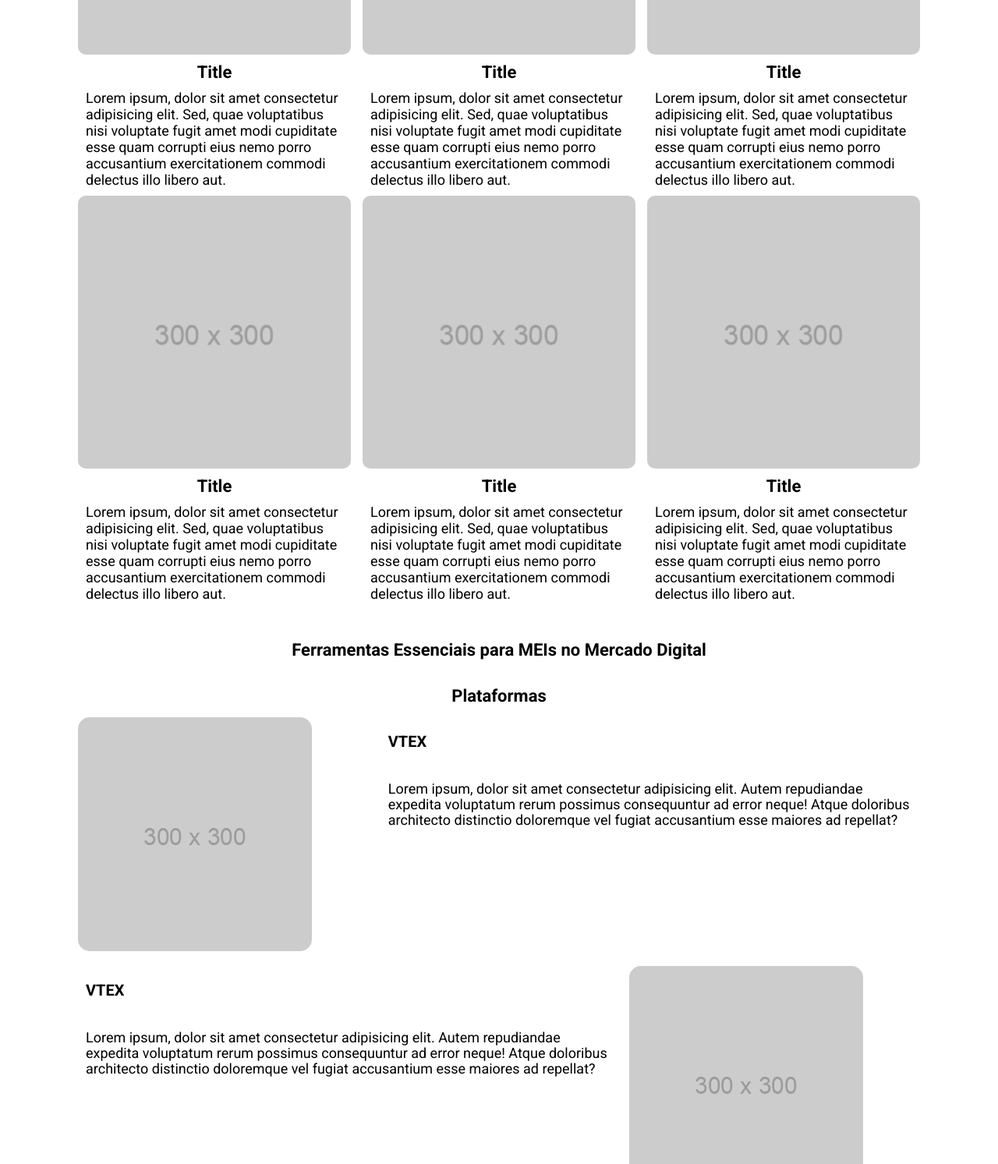
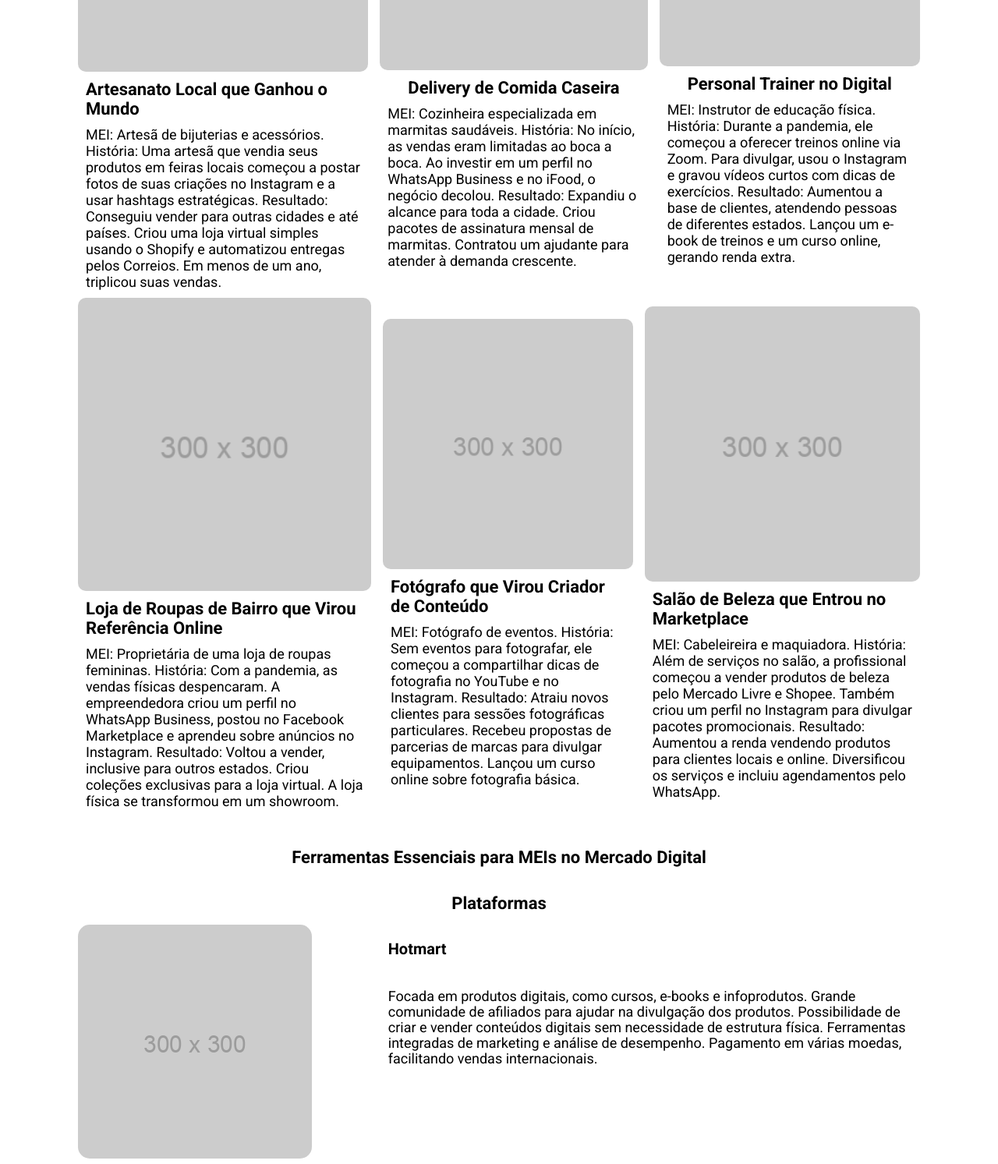
Before and after one commit to Development-Group-UNG/Landing-Page, a website: page index.html in a window 1280 px wide. Shown: the part 1800-3293 px from the top of the page at 78% size. Drawn offline with nearby package versions, Linux system fonts and the light colour scheme.

Commit message:
feat: text tools

```diff
--- a/index.html
+++ b/index.html
@@ -369,26 +369,40 @@
 
                 <div class="care__line--container">
                     <img class="care__line--image" src="./src/assets/images/300x300.png" alt="Banner Case de sucesso">
-                    <h2 class="care__line--title">Title</h2>
+                    <h2 class="care__line--title">Artesanato Local que Ganhou o Mundo</h2>
                     <h3 class="care__line--description">
-                        Lorem ipsum, dolor sit amet consectetur adipisicing elit. Sed, quae voluptatibus nisi voluptate fugit amet modi cupiditate esse quam corrupti eius nemo porro accusantium exercitationem commodi delectus illo libero aut.
+                        MEI: Artesã de bijuterias e acessórios.
+                        História: Uma artesã que vendia seus produtos em feiras locais começou a postar fotos de suas criações no Instagram e a usar hashtags estratégicas.
+                        Resultado:
+
+                        Conseguiu vender para outras cidades e até países.
+                        Criou uma loja virtual simples usando o Shopify e automatizou entregas pelos Correios.
+                        Em menos de um ano, triplicou suas vendas.
                     </h3>
                 </div>
 
                 <div class="care__line--container">
                     <img class="care__line--image" src="./src/assets/images/300x300.png" alt="Banner Case de sucesso">
-                    <h2 class="care__line--title">Title</h2>
+                    <h2 class="care__line--title">Delivery de Comida Caseira</h2>
                     <h3 class="care__line--description">
-                        Lorem ipsum, dolor sit amet consectetur adipisicing elit. Sed, quae voluptatibus nisi voluptate fugit amet modi cupiditate esse quam corrupti eius nemo porro accusantium exercitationem commodi delectus illo libero aut.
-                    </h3>
+                        MEI: Cozinheira especializada em marmitas saudáveis.
+                        História: No início, as vendas eram limitadas ao boca a boca. Ao investir em um perfil no WhatsApp Business e no iFood, o negócio decolou.
+                        Resultado:
+
+                        Expandiu o alcance para toda a cidade.
+                        Criou pacotes de assinatura mensal de marmitas.
+                        Contratou um ajudante para atender à demanda crescente.                    </h3>
                 </div>
 
                 <div class="care__line--container">
                     <img class="care__line--image" src="./src/assets/images/300x300.png" alt="Banner Case de sucesso">
-                    <h2 class="care__line--title">Title</h2>
+                    <h2 class="care__line--title">Personal Trainer no Digital</h2>
                     <h3 class="care__line--description">
-                        Lorem ipsum, dolor sit amet consectetur adipisicing elit. Sed, quae voluptatibus nisi voluptate fugit amet modi cupiditate esse quam corrupti eius nemo porro accusantium exercitationem commodi delectus illo libero aut.
-                    </h3>
+                        MEI: Instrutor de educação física.
+                        História: Durante a pandemia, ele começou a oferecer treinos online via Zoom. Para divulgar, usou o Instagram e gravou vídeos curtos com dicas de exercícios.
+                        Resultado:
+                        Aumentou a base de clientes, atendendo pessoas de diferentes estados.
+                        Lançou um e-book de treinos e um curso online, gerando renda extra.                    </h3>
                 </div>
             </div>
 
@@ -396,26 +410,39 @@
 
                 <div class="care__line--container">
                     <img class="care__line--image" src="./src/assets/images/300x300.png" alt="Banner Case de sucesso">
-                    <h2 class="care__line--title">Title</h2>
+                    <h2 class="care__line--title">Loja de Roupas de Bairro que Virou Referência Online</h2>
                     <h3 class="care__line--description">
-                        Lorem ipsum, dolor sit amet consectetur adipisicing elit. Sed, quae voluptatibus nisi voluptate fugit amet modi cupiditate esse quam corrupti eius nemo porro accusantium exercitationem commodi delectus illo libero aut.
-                    </h3>
+                        MEI: Proprietária de uma loja de roupas femininas.
+                        História: Com a pandemia, as vendas físicas despencaram. A empreendedora criou um perfil no WhatsApp Business, postou no Facebook Marketplace e aprendeu sobre anúncios no Instagram.
+                        Resultado:
+
+                        Voltou a vender, inclusive para outros estados.
+                        Criou coleções exclusivas para a loja virtual.
+                        A loja física se transformou em um showroom.                    </h3>
                 </div>
 
                 <div class="care__line--container">
                     <img class="care__line--image" src="./src/assets/images/300x300.png" alt="Banner Case de sucesso">
-                    <h2 class="care__line--title">Title</h2>
+                    <h2 class="care__line--title">Fotógrafo que Virou Criador de Conteúdo</h2>
                     <h3 class="care__line--description">
-                        Lorem ipsum, dolor sit amet consectetur adipisicing elit. Sed, quae voluptatibus nisi voluptate fugit amet modi cupiditate esse quam corrupti eius nemo porro accusantium exercitationem commodi delectus illo libero aut.
-                    </h3>
+                        MEI: Fotógrafo de eventos.
+                        História: Sem eventos para fotografar, ele começou a compartilhar dicas de fotografia no YouTube e no Instagram.
+                        Resultado:
+
+                        Atraiu novos clientes para sessões fotográficas particulares.
+                        Recebeu propostas de parcerias de marcas para divulgar equipamentos.
+                        Lançou um curso online sobre fotografia básica.                    </h3>
                 </div>
 
                 <div class="care__line--container">
                     <img class="care__line--image" src="./src/assets/images/300x300.png" alt="Banner Case de sucesso">
-                    <h2 class="care__line--title">Title</h2>
+                    <h2 class="care__line--title">Salão de Beleza que Entrou no Marketplace</h2>
                     <h3 class="care__line--description">
-                        Lorem ipsum, dolor sit amet consectetur adipisicing elit. Sed, quae voluptatibus nisi voluptate fugit amet modi cupiditate esse quam corrupti eius nemo porro accusantium exercitationem commodi delectus illo libero aut.
-                    </h3>
+                        MEI: Cabeleireira e maquiadora.
+                        História: Além de serviços no salão, a profissional começou a vender produtos de beleza pelo Mercado Livre e Shopee. Também criou um perfil no Instagram para divulgar pacotes promocionais.
+                        Resultado:
+                        Aumentou a renda vendendo produtos para clientes locais e online.
+                        Diversificou os serviços e incluiu agendamentos pelo WhatsApp.                    </h3>
                 </div>
             </div>
         </section>
@@ -434,10 +461,14 @@
                     </div>
                     <div class="tools__container--text">
                         <span class="tools__container--text-title">
-                            VTEX
+                            Hotmart
                         </span>
                         <p class="tools__container--text-description">
-                            Lorem ipsum, dolor sit amet consectetur adipisicing elit. Autem repudiandae expedita voluptatum rerum possimus consequuntur ad error neque! Atque doloribus architecto distinctio doloremque vel fugiat accusantium esse maiores ad repellat?
+                            Focada em produtos digitais, como cursos, e-books e infoprodutos.
+                            Grande comunidade de afiliados para ajudar na divulgação dos produtos.
+                            Possibilidade de criar e vender conteúdos digitais sem necessidade de estrutura física.
+                            Ferramentas integradas de marketing e análise de desempenho.
+                            Pagamento em várias moedas, facilitando vendas internacionais.
                         </p>
                     </div>
                 </div>
@@ -445,11 +476,14 @@
                 <div class="tools__container tools__container--reverse-mobile">
                     <div class="tools__container--text">
                         <span class="tools__container--text-title">
-                            VTEX
+                            PagSeguro
                         </span>
                         <p class="tools__container--text-description">
-                            Lorem ipsum, dolor sit amet consectetur adipisicing elit. Autem repudiandae expedita voluptatum rerum possimus consequuntur ad error neque! Atque doloribus architecto distinctio doloremque vel fugiat accusantium esse maiores ad repellat?
-                        </p>
+                            Plataforma de pagamentos online e máquinas de cartão.
+                            Ampla aceitação em pequenos negócios.
+                            Facilidade para receber pagamentos em lojas físicas e virtuais.
+                            Soluções completas para vendas parceladas.
+                            Baixo custo de entrada com leitores de cartão acessíveis.                        </p>
                     </div>
                     <div class="tools__container--image">
                         <img src="./src/assets/images/300x300.png" alt="Banner Plataformas">
@@ -462,22 +496,28 @@
                     </div>
                     <div class="tools__container--text">
                         <span class="tools__container--text-title">
-                            VTEX
+                            Shopify
                         </span>
                         <p class="tools__container--text-description">
-                            Lorem ipsum, dolor sit amet consectetur adipisicing elit. Autem repudiandae expedita voluptatum rerum possimus consequuntur ad error neque! Atque doloribus architecto distinctio doloremque vel fugiat accusantium esse maiores ad repellat?
-                        </p>
+                            Plataforma de e-commerce completa para criar sua própria loja virtual.
+                            Design intuitivo, ideal para quem não tem conhecimento técnico.
+                            Diversidade de temas personalizáveis para criar uma loja profissional.
+                            Integração com redes sociais e marketplaces.
+                            Ferramentas analíticas para monitorar vendas e desempenho.                        </p>
                     </div>
                 </div>
 
                 <div class="tools__container tools__container--reverse-mobile">
                     <div class="tools__container--text">
                         <span class="tools__container--text-title">
-                            VTEX
+                            Canva
                         </span>
                         <p class="tools__container--text-description">
-                            Lorem ipsum, dolor sit amet consectetur adipisicing elit. Autem repudiandae expedita voluptatum rerum possimus consequuntur ad error neque! Atque doloribus architecto distinctio doloremque vel fugiat accusantium esse maiores ad repellat?
-                        </p>
+                            Ferramenta de design gráfico online para criar conteúdos visuais.
+                            Interface amigável, ideal para iniciantes.
+                            Criação de materiais promocionais como banners, posts e logotipos.
+                            Modelos personalizáveis para redes sociais, sites e impressos.
+                            Versão gratuita com muitos recursos úteis para marketing.                        </p>
                     </div>
                     <div class="tools__container--image">
                         <img src="./src/assets/images/300x300.png" alt="Banner Plataformas">
@@ -493,10 +533,12 @@
                     </div>
                     <div class="tools__container--text">
                         <span class="tools__container--text-title">
-                            VTEX
+                            Instagram
                         </span>
                         <p class="tools__container--text-description">
-                            Lorem ipsum, dolor sit amet consectetur adipisicing elit. Autem repudiandae expedita voluptatum rerum possimus consequuntur ad error neque! Atque doloribus architecto distinctio doloremque vel fugiat accusantium esse maiores ad repellat?
+                            Ideal para negócios visuais, como moda, alimentação e artesanato.
+                            Possui recursos como stories, reels, e lojas que permitem interações criativas e divulgação de produtos.
+                            Engajamento alto, principalmente em nichos de público jovem.
                         </p>
                     </div>
                 </div>
@@ -504,10 +546,12 @@
                 <div class="tools__container tools__container--reverse-mobile">
                     <div class="tools__container--text">
                         <span class="tools__container--text-title">
-                            VTEX
+                            Facebook
                         </span>
                         <p class="tools__container--text-description">
-                            Lorem ipsum, dolor sit amet consectetur adipisicing elit. Autem repudiandae expedita voluptatum rerum possimus consequuntur ad error neque! Atque doloribus architecto distinctio doloremque vel fugiat accusantium esse maiores ad repellat?
+                            Uma das redes sociais mais amplas, alcançando diversas faixas etárias.
+                            Oferece grupos e páginas empresariais, que ajudam a construir comunidades em torno de seu negócio.
+                            Bom para criar anúncios segmentados com base em interesses e localização.
                         </p>
                     </div>
                     <div class="tools__container--image">
@@ -521,10 +565,14 @@
                     </div>
                     <div class="tools__container--text">
                         <span class="tools__container--text-title">
-                            VTEX
+                            WhatsApp
                         </span>
                         <p class="tools__container--text-description">
-                            Lorem ipsum, dolor sit amet consectetur adipisicing elit. Autem repudiandae expedita voluptatum rerum possimus consequuntur ad error neque! Atque doloribus architecto distinctio doloremque vel fugiat accusantium esse maiores ad repellat?
+                            Uma das redes de comunicação mais usadas no Brasil, ideal para atendimento direto.
+                            Com o WhatsApp Business, MEIs podem criar catálogos de produtos, automatizar respostas e fornecer suporte personalizado.
+                            Facilita a comunicação rápida e confiável.
+                            Criação de listas de transmissão para enviar promoções.
+                            Excelente para fidelizar clientes por meio de um atendimento próximo.
                         </p>
                     </div>
                 </div>
@@ -532,10 +580,14 @@
                 <div class="tools__container tools__container--reverse-mobile">
                     <div class="tools__container--text">
                         <span class="tools__container--text-title">
-                            VTEX
+                            TikTok
                         </span>
                         <p class="tools__container--text-description">
-                            Lorem ipsum, dolor sit amet consectetur adipisicing elit. Autem repudiandae expedita voluptatum rerum possimus consequuntur ad error neque! Atque doloribus architecto distinctio doloremque vel fugiat accusantium esse maiores ad repellat?
+                            Rede social em crescimento com alto engajamento de vídeos curtos e criativos.
+                            Bom para atingir públicos jovens e criar conteúdos virais.
+                            Permite mostrar bastidores e curiosidades do negócio, gerando conexão emocional.
+                            Hashtags challenges e trends são maneiras acessíveis de ganhar visibilidade.
+                            Grande potencial de alcance orgânico, mesmo com poucos recursos.
                         </p>
                     </div>
                     <div class="tools__container--image">
@@ -552,22 +604,27 @@
                     </div>
                     <div class="tools__container--text">
                         <span class="tools__container--text-title">
-                            VTEX
+                            Mercado Livre
                         </span>
                         <p class="tools__container--text-description">
-                            Lorem ipsum, dolor sit amet consectetur adipisicing elit. Autem repudiandae expedita voluptatum rerum possimus consequuntur ad error neque! Atque doloribus architecto distinctio doloremque vel fugiat accusantium esse maiores ad repellat?
-                        </p>
+                            É um dos maiores marketplaces da América Latina, com milhões de acessos diários.
+                            Oferece uma infraestrutura completa para vendas online.
+                            Visibilidade: Grande alcance, atraindo consumidores de várias regiões.
+                            Facilidade de pagamento: Integração com Mercado Pago.
+                            Logística: Mercado Envios cuida da entrega, simplificando o processo.                        </p>
                     </div>
                 </div>
 
                 <div class="tools__container tools__container--reverse-mobile">
                     <div class="tools__container--text">
                         <span class="tools__container--text-title">
-                            VTEX
+                            OLX
                         </span>
                         <p class="tools__container--text-description">
-                            Lorem ipsum, dolor sit amet consectetur adipisicing elit. Autem repudiandae expedita voluptatum rerum possimus consequuntur ad error neque! Atque doloribus architecto distinctio doloremque vel fugiat accusantium esse maiores ad repellat?
-                        </p>
+                            Popular para vendas de itens novos e usados, especialmente no mercado local.
+                            Simplicidade: Ótima para MEIs que vendem produtos únicos ou em pequena escala.
+                            Alcance regional: Facilita negócios com clientes da mesma região.
+                            Baixo custo: Possibilidade de anúncios gratuitos ou de baixo custo.                        </p>
                     </div>
                     <div class="tools__container--image">
                         <img src="./src/assets/images/300x300.png" alt="Banner Marketplaces">
@@ -580,22 +637,27 @@
                     </div>
                     <div class="tools__container--text">
                         <span class="tools__container--text-title">
-                            VTEX
+                            FaceBook Marketplace
                         </span>
                         <p class="tools__container--text-description">
-                            Lorem ipsum, dolor sit amet consectetur adipisicing elit. Autem repudiandae expedita voluptatum rerum possimus consequuntur ad error neque! Atque doloribus architecto distinctio doloremque vel fugiat accusantium esse maiores ad repellat?
-                        </p>
+                            O Facebook Marketplace é intuitivo e integrado à conta do usuário.
+                            Permite que você publique anúncios rapidamente, incluindo fotos, descrições e preços, diretamente do celular ou computador.
+                            Diferentemente de outros marketplaces, o Facebook Marketplace não cobra taxas para a maioria dos anúncios.
+                            Ideal para MEIs que atendem uma área específica ou querem vender diretamente para clientes na região.
+                            A busca local aumenta a chance de vendas rápidas e facilita as negociações.                        </p>
                     </div>
                 </div>
 
                 <div class="tools__container tools__container--reverse-mobile">
                     <div class="tools__container--text">
                         <span class="tools__container--text-title">
-                            VTEX
+                            Amazon
                         </span>
                         <p class="tools__container--text-description">
-                            Lorem ipsum, dolor sit amet consectetur adipisicing elit. Autem repudiandae expedita voluptatum rerum possimus consequuntur ad error neque! Atque doloribus architecto distinctio doloremque vel fugiat accusantium esse maiores ad repellat?
-                        </p>
+                            Um dos maiores marketplaces globais, ideal para vendas nacionais e internacionais.
+                            Credibilidade: A confiança na marca Amazon aumenta as chances de conversão.
+                            Logística: Com o serviço Fulfillment by Amazon (FBA), você pode armazenar produtos nos centros de distribuição da Amazon, e eles cuidam da entrega.
+                            Exposição global: Possibilidade de alcançar clientes de fora do Brasil.</p>
                     </div>
                     <div class="tools__container--image">
                         <img src="./src/assets/images/300x300.png" alt="Banner Marketplaces">
```
